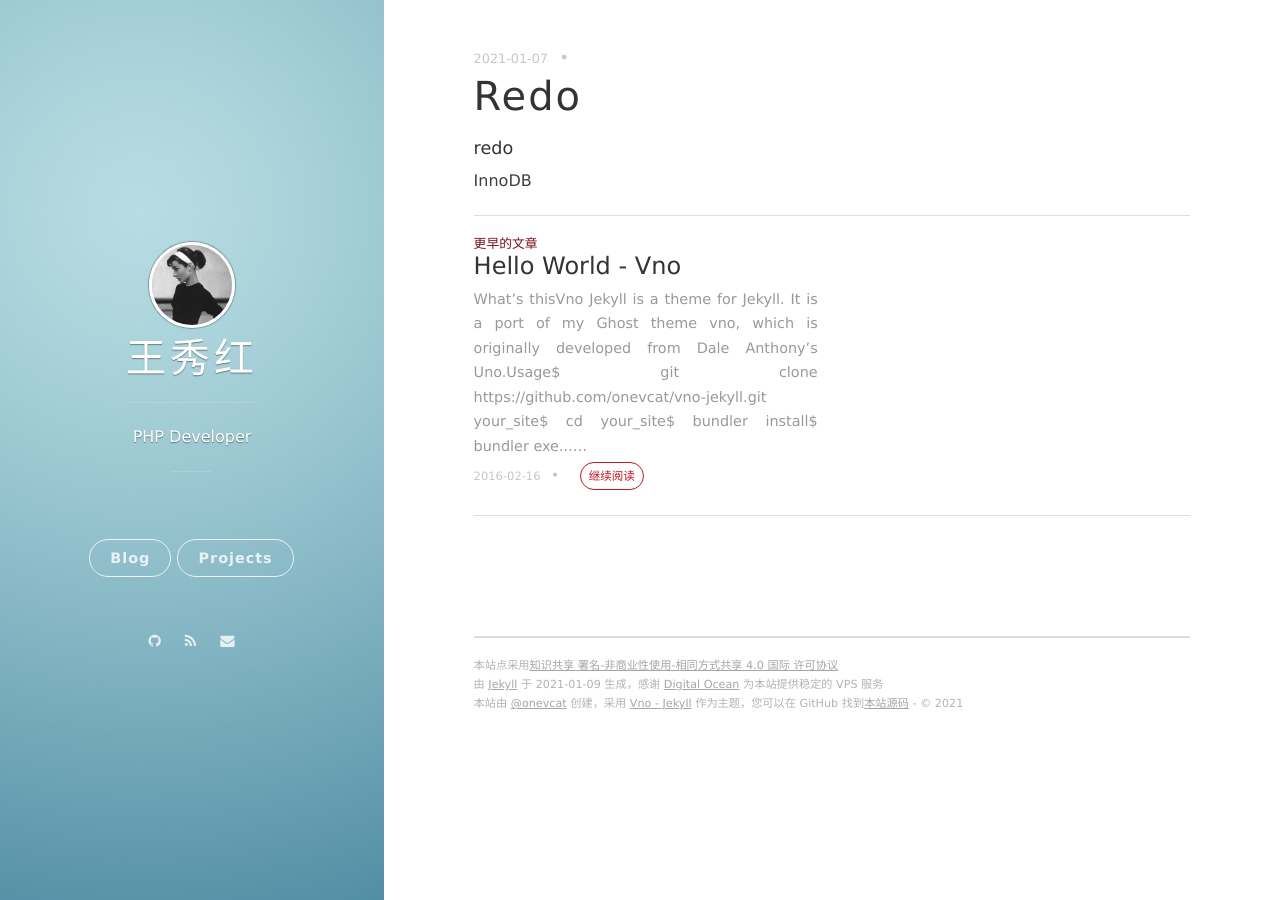
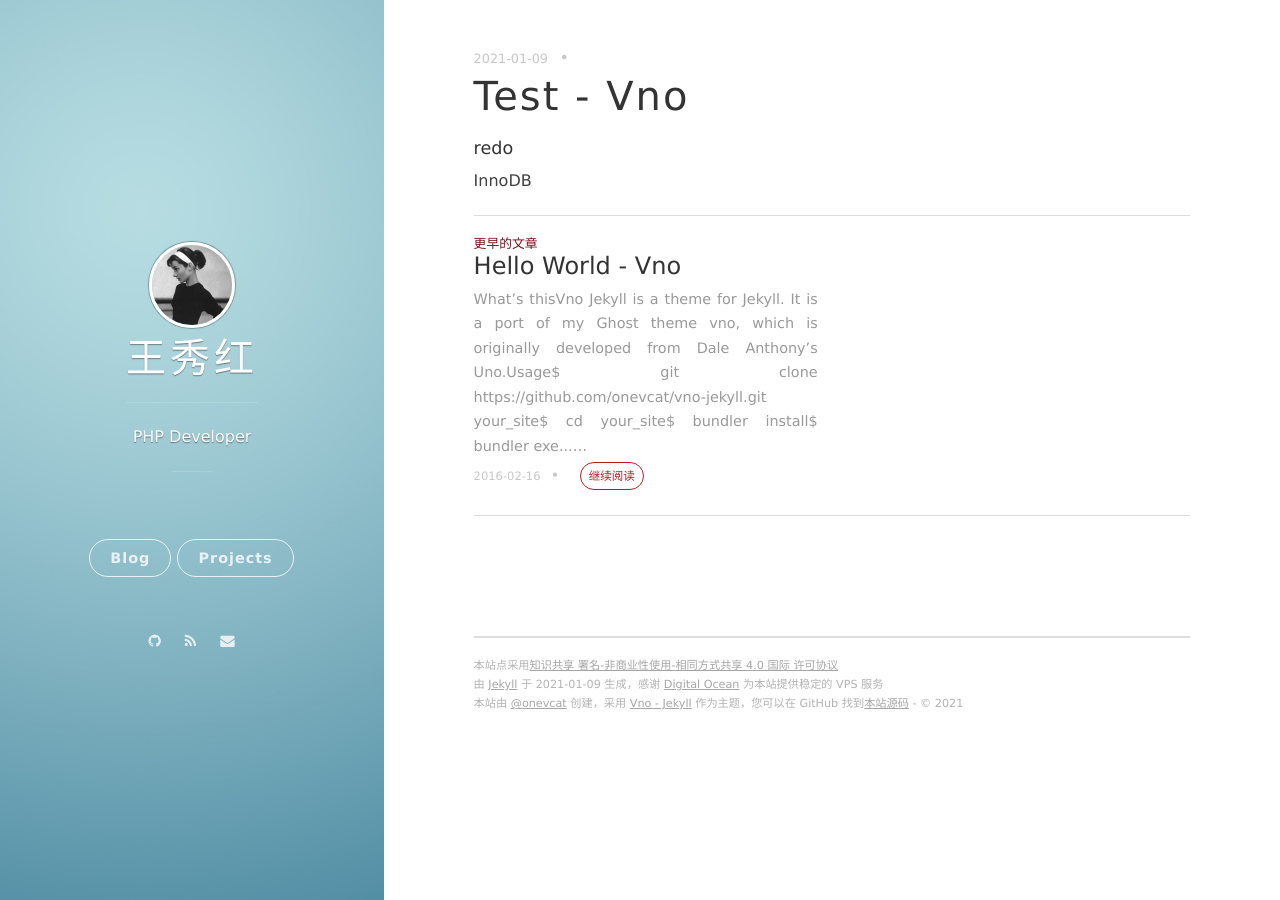
Before and after one commit to wangxh-gitee/wangxh-gitee.github.io, a Jekyll site: the page built from _posts/2021-01-07-redo.md, in a window 1280 px wide. Built offline with Jekyll 4.4.1, drawn with Linux system fonts in a browser that asks for light colours; nearby versions of some CDN libraries; our own code applies the rules of GitHub Pages for plain Markdown files; comment, search, counter and statistics services are not loaded.

Commit message:
creat md file

```diff
--- a/_config.yml
+++ b/_config.yml
@@ -43,3 +43,8 @@ social:
 ga:
     # id: your_ga_id
     # host: your_host
+
+# Sidebar settings
+sidebar: true                            #添加侧边栏
+sidebar-about-description: "简单的描述一下你自己"
+#sidebar-avatar: /img/avatar-Jack.jpg     #你的大头贴，请使用绝对地址.
--- a/_posts/2021-01-07-redo.md
+++ b/_posts/2021-01-07-redo.md
@@ -1,2 +1,9 @@
+---
+layout: post
+title: Test - Vno
+date: 2021-01-09 15:32:24.000000000 +09:00
+---
+
+
 #### redo
 InnoDB
```
Also changed, not shown: 4 other files.
